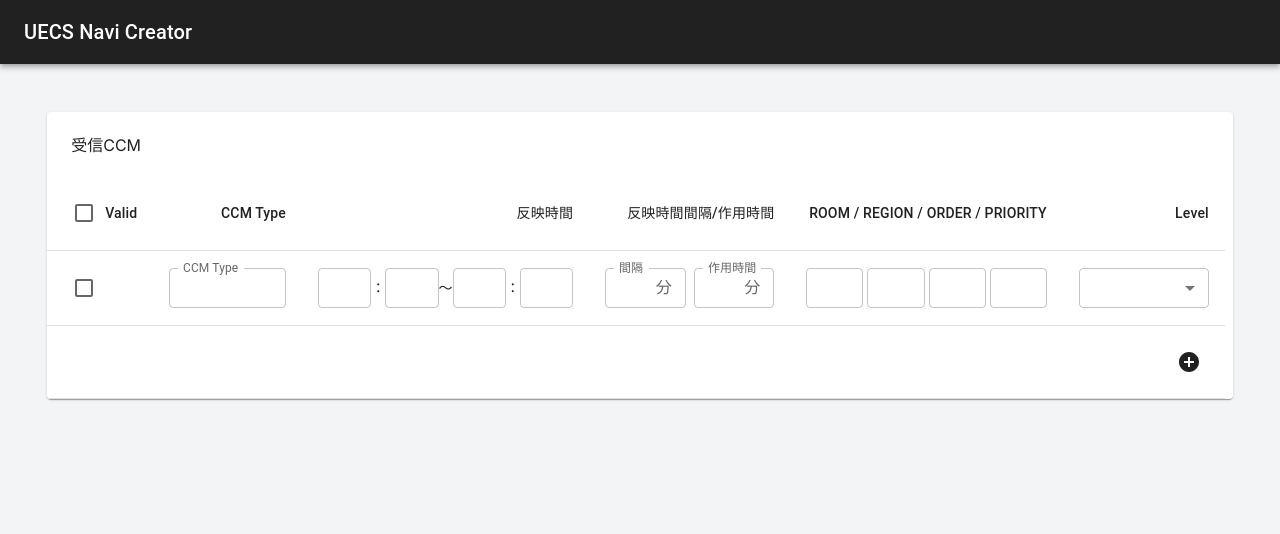
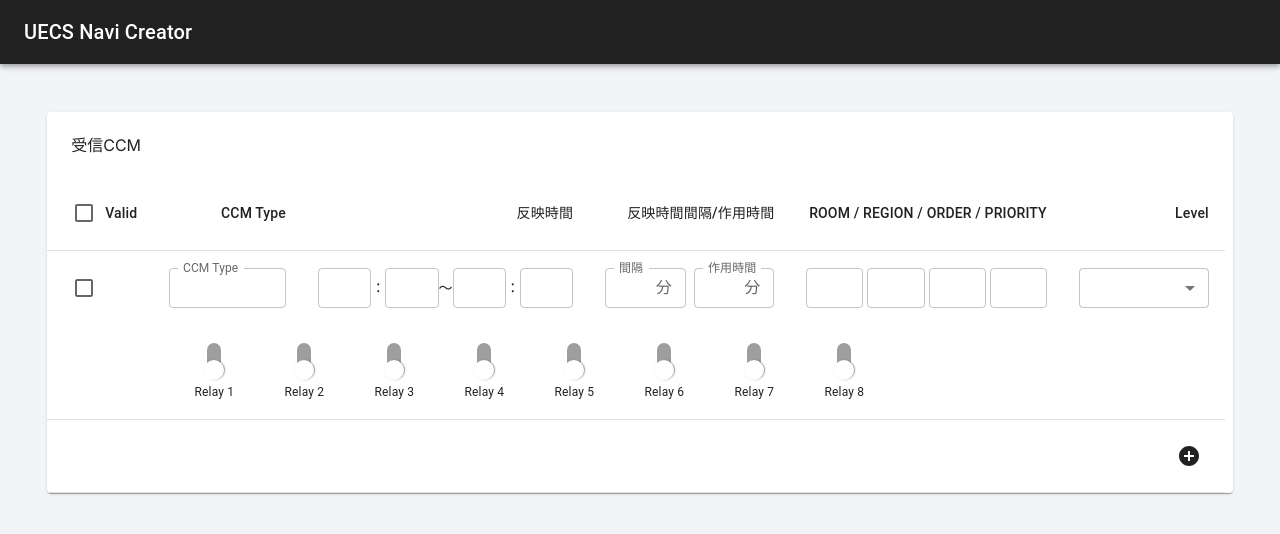
Before and after one commit to Fumiya-Tahara/uecs-navi-creator, a Next.js app in the folder frontend/: page /list-create in a window 1280 px wide. Shown: the top 534 px of the page. Built offline with nearby package versions, Linux system fonts and the light colour scheme.

Commit message:
Add relay switch to block B table

```diff
--- a/frontend/src/app/list-create/components/block-b.tsx
+++ b/frontend/src/app/list-create/components/block-b.tsx
@@ -18,6 +18,9 @@ import {
   ThemeProvider,
   IconButton,
   TableFooter,
+  FormGroup,
+  FormControlLabel,
+  Switch,
 } from "@mui/material";
 import AddCircleIcon from "@mui/icons-material/AddCircle";
 import { wholeTheme } from "@/features/themes/theme";
@@ -77,8 +80,9 @@ const TableList = (props: TableListProps) => {
   }, [allIsValid]);
 
   return (
+    <>
       <TableRow>
-      <TableCell>
+        <TableCell sx={{ borderBottom: "none" }}>
           <Box sx={{ display: "flex", alignItems: "center" }}>
             <Checkbox
               checked={isValid}
@@ -88,7 +92,7 @@ const TableList = (props: TableListProps) => {
             />
           </Box>
         </TableCell>
-      <TableCell align="right">
+        <TableCell align="right" sx={{ borderBottom: "none" }}>
           <TextField
             label="CCM Type"
             size="small"
@@ -97,7 +101,7 @@ const TableList = (props: TableListProps) => {
             }}
           />
         </TableCell>
-      <TableCell align="right">
+        <TableCell align="right" sx={{ borderBottom: "none" }}>
           <Box
             sx={{
               display: "flex",
@@ -130,14 +134,16 @@ const TableList = (props: TableListProps) => {
             ></TextField>
           </Box>
         </TableCell>
-      <TableCell align="right">
+        <TableCell align="right" sx={{ borderBottom: "none" }}>
           <Box sx={{ display: "flex", justifyContent: "flex-end" }}>
             <TextField
               label="間隔"
               type="number"
               size="small"
               InputProps={{
-              endAdornment: <InputAdornment position="end">分</InputAdornment>,
+                endAdornment: (
+                  <InputAdornment position="end">分</InputAdornment>
+                ),
               }}
               inputProps={{ min: 0, max: 99 }}
               InputLabelProps={{
@@ -150,7 +156,9 @@ const TableList = (props: TableListProps) => {
               type="number"
               size="small"
               InputProps={{
-              endAdornment: <InputAdornment position="end">分</InputAdornment>,
+                endAdornment: (
+                  <InputAdornment position="end">分</InputAdornment>
+                ),
               }}
               inputProps={{ min: 0, max: 99 }}
               InputLabelProps={{
@@ -159,7 +167,7 @@ const TableList = (props: TableListProps) => {
             />
           </Box>
         </TableCell>
-      <TableCell align="right">
+        <TableCell align="right" sx={{ borderBottom: "none" }}>
           <Box sx={{ display: "flex", gap: "4px", justifyContent: "flex-end" }}>
             <TextField type="number" size="small" />
             <TextField type="number" size="small" />
@@ -167,7 +175,7 @@ const TableList = (props: TableListProps) => {
             <TextField type="number" size="small" />
           </Box>
         </TableCell>
-      <TableCell align="right">
+        <TableCell align="right" sx={{ borderBottom: "none" }}>
           <FormControl sx={{ width: "100%" }} size="small">
             <Select
               value={param?.lv}
@@ -192,6 +200,56 @@ const TableList = (props: TableListProps) => {
           </FormControl>
         </TableCell>
       </TableRow>
+      <TableRow>
+        <TableCell></TableCell>
+        <TableCell colSpan={5}>
+          <Box>
+            <FormGroup aria-label="position" row>
+              <FormControlLabel
+                control={<Switch sx={{ transform: "rotateZ(-90deg)" }} />}
+                label={<span className="text-xs">Relay 1</span>}
+                labelPlacement="bottom"
+              />
+              <FormControlLabel
+                control={<Switch sx={{ transform: "rotateZ(-90deg)" }} />}
+                label={<span className="text-xs">Relay 2</span>}
+                labelPlacement="bottom"
+              />
+              <FormControlLabel
+                control={<Switch sx={{ transform: "rotateZ(-90deg)" }} />}
+                label={<span className="text-xs">Relay 3</span>}
+                labelPlacement="bottom"
+              />
+              <FormControlLabel
+                control={<Switch sx={{ transform: "rotateZ(-90deg)" }} />}
+                label={<span className="text-xs">Relay 4</span>}
+                labelPlacement="bottom"
+              />
+              <FormControlLabel
+                control={<Switch sx={{ transform: "rotateZ(-90deg)" }} />}
+                label={<span className="text-xs">Relay 5</span>}
+                labelPlacement="bottom"
+              />
+              <FormControlLabel
+                control={<Switch sx={{ transform: "rotateZ(-90deg)" }} />}
+                label={<span className="text-xs">Relay 6</span>}
+                labelPlacement="bottom"
+              />
+              <FormControlLabel
+                control={<Switch sx={{ transform: "rotateZ(-90deg)" }} />}
+                label={<span className="text-xs">Relay 7</span>}
+                labelPlacement="bottom"
+              />
+              <FormControlLabel
+                control={<Switch sx={{ transform: "rotateZ(-90deg)" }} />}
+                label={<span className="text-xs">Relay 8</span>}
+                labelPlacement="bottom"
+              />
+            </FormGroup>
+          </Box>
+        </TableCell>
+      </TableRow>
+    </>
   );
 };
 
```
Lines whose indentation alone changed are shown as unchanged.
